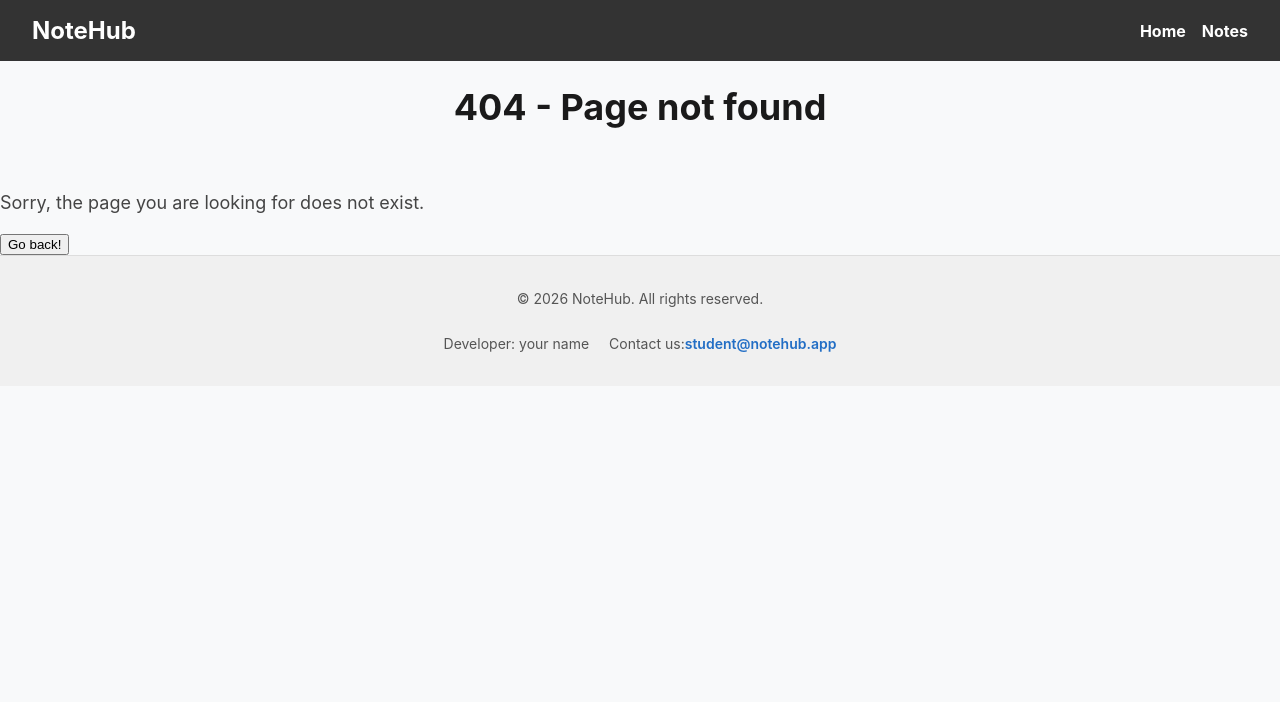
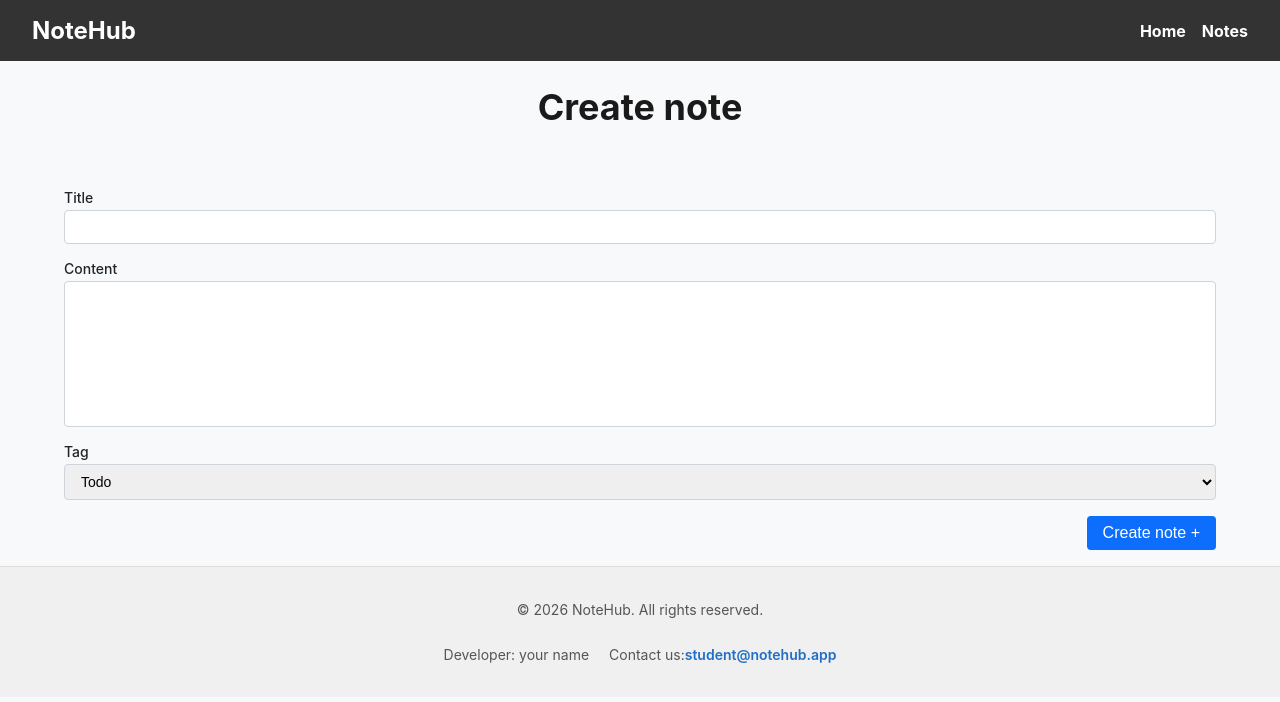
Before and after one commit to hannamuzychuk/08-zustand, a Next.js app: page /notes/action/create in a window 1280 px wide. Before the commit this address had no page. Shown: the top 702 px of the page. Built offline with nearby package versions, Linux system fonts and the light colour scheme; no server answers.

Commit message:
create Notehub

```diff
--- a/app/layout.tsx
+++ b/app/layout.tsx
@@ -1,23 +1,46 @@
 import type { Metadata } from "next";
-import { Geist, Geist_Mono } from "next/font/google";
+// import { Geist, Geist_Mono } from "next/font/google";
+import { Roboto } from 'next/font/google';
 import "./globals.css";
 import Header from "@/components/Header/Header";
 import Footer from "@/components/Footer/Footer";
 import TanStackProvider from "@/components/TanStackProvider/TanStackProvider";
 
-const geistSans = Geist({
-  variable: "--font-geist-sans",
-  subsets: ["latin"],
-});
+// const geistSans = Geist({
+//   variable: "--font-geist-sans",
+//   subsets: ["latin"],
+// });
 
-const geistMono = Geist_Mono({
-  variable: "--font-geist-mono",
-  subsets: ["latin"],
+// const geistMono = Geist_Mono({
+//   variable: "--font-geist-mono",
+//   subsets: ["latin"],
+// });
+
+const roboto = Roboto({
+  subsets: ['latin'],
+  weight: ['400', '700'],
+  variable: '--font-roboto',
+  display: 'swap',
 });
 
 export const metadata: Metadata = {
-  title: "Create Next App",
-  description: "Generated by create next app",
+  title: "NoteHub - Smart Note Managment App",
+  description: "NoteHub is a modern note managment application build with Next.js. Create, filter and manage your notes efficiently.",
+  openGraph: {
+    type: "website",
+    url: "",
+    title: "NoteHub - Smart Note Managment App",
+  description: "NoteHub is a modern note managment application build with Next.js. Create, filter and manage your notes efficiently.",
+    siteName: "NoteHub",
+    images: [
+      {
+        url: "https://ac.goit.global/fullstack/react/notehub-og-meta.jpg",
+        width: "1200",
+        height: "630",
+        alt: "NoteHub Page Preview",
+        }
+      ]
+  }
 };
 
 export default function RootLayout({
@@ -29,7 +52,7 @@ export default function RootLayout({
 }>) {
   return (
     <html lang="en">
-      <body className={`${geistSans.variable} ${geistMono.variable}`}>
+      <body className={`${roboto.variable} ${roboto.variable}`}>
         <TanStackProvider>
           <Header />
           <main>{children}</main>
--- a/app/not-found.tsx
+++ b/app/not-found.tsx
@@ -1,6 +1,26 @@
 "use client";
+import { Metadata } from "next";
 import css from "./page.module.css";
 import { useRouter } from "next/navigation";
+
+export const metadata: Metadata = {
+  title: "404 - Page Not Found",
+  description: "The page you ale looking for does not exist un the NoteHun application.",
+ openGraph: {
+    title: "404 - Page Not Found",
+    description: "The page you ale looking for does not exist un the NoteHun application.",
+    url: "",
+
+    images: [
+      {
+        url: "https://ac.goit.global/fullstack/react/notehub-og-meta.jpg",
+        width: "1200",
+        height: "630",
+        alt: "NoteHub 404 Not Found",
+        }
+      ]
+  }
+}
 
 export default function NotFound() {
   const router = useRouter();
--- /dev/null
+++ b/app/notes/action/create/CreateNote.module.css
@@ -0,0 +1,18 @@
+.main {
+    flex: 1;
+}
+
+.container {
+    width: 90%;
+    max-width: 1280px;
+    margin: 0px auto;
+    padding: 0 16px 16px;
+}
+
+.title {
+    font-size: 36px;
+    font-weight: 700;
+    color: #1a1a1a;
+    margin-bottom: 60px;
+    text-align: center;
+}
--- /dev/null
+++ b/app/notes/action/create/page.tsx
@@ -0,0 +1,32 @@
+import NoteForm from '@/components/NoteForm/NoteForm';
+import css from './CreateNote.module.css';
+import { Metadata } from 'next';
+
+export const metadata: Metadata = {
+    title: "Create Note | NoteHub",
+    description: "Create a new note in NoteHub. Add title, content and category to organize your ideas or plans.",
+    openGraph: {
+    title: "Create Note | NoteHub",
+    description: "Create a new note in NoteHub. Add title, content and category to organize your ideas or plans.",
+        url: "",
+    images: [
+        {
+           url: "https://ac.goit.global/fullstack/react/notehub-og-meta.jpg",
+          width: 1200,
+          height: 630,
+          alt: "Create new note",
+        }
+      ]
+    }
+}
+
+export default function CreateNote() {
+    return (
+        <main className={css.main}>
+  <div className={css.container}>
+    <h1 className={css.title}>Create note</h1>
+	  <NoteForm />
+  </div>
+</main>
+    )
+}
--- a/components/NoteForm/NoteForm.tsx
+++ b/components/NoteForm/NoteForm.tsx
@@ -1,89 +1,87 @@
-import { Formik, Form, Field, ErrorMessage } from "formik";
-import { useMutation, useQueryClient } from "@tanstack/react-query";
-import * as Yup from "yup";
-import type { NoteTag } from "../../types/note";
-import { createNote } from "../../lib/api";
+'use client'
+import { useRouter } from "next/navigation";
+// import { Formik, Form, Field, ErrorMessage } from "formik";
+// import { useMutation, useQueryClient } from "@tanstack/react-query";
+// import * as Yup from "yup";
+// import type { NoteTag } from "../../types/note";
+// import { createNote } from "../../lib/api";
 import css from "./NoteForm.module.css";
+import { useNoteStore } from "@/lib/store/noteStore";
+import { NoteTag } from "@/types/note";
+import { createNote } from "@/lib/api";
 
 interface NoteFormProps {
-  onClose: () => void;
+ formAction?: (formData: FormData) => void | Promise<void>;
 }
+export default function NoteForm({ formAction }: NoteFormProps) {
+  const router = useRouter();
+  const { draft, setDraft, clearDraft } = useNoteStore();
 
-interface NoteFormValues {
-  title: string;
-  content: string;
-  tag: NoteTag;
-}
+  const handleSubmit = async (formData: FormData) => {
+    const newNote = {
+      title: formData.get("title") as string,
+      content: formData.get("content") as string,
+      tag: formData.get("tag") as NoteTag,
+    }
+    await createNote(newNote);
 
-const Schema = Yup.object({
-  title: Yup.string().min(3).max(50).required("Title is Required"),
-  content: Yup.string().max(500),
-  tag: Yup.string()
-    .oneOf(["Todo", "Work", "Personal", "Meeting", "Shopping"])
-    .required("Tag is required"),
-});
-
-export default function NoteForm({ onClose }: NoteFormProps) {
-  const queryClient = useQueryClient();
-
-  const mutation = useMutation({
-    mutationFn: createNote,
-    onSuccess: () => {
-      queryClient.invalidateQueries({ queryKey: ["notes"] });
-      onClose();
-    },
-  });
+    clearDraft();
+    router.back();
+  };
 
   return (
-    <Formik<NoteFormValues>
-      initialValues={{ title: "", content: "", tag: "Todo" }}
-      validationSchema={Schema}
-      onSubmit={(values) => mutation.mutate(values)}
-    >
-      <Form className={css.form}>
+
+      <form action={handleSubmit} className={css.form}>
         <div className={css.formGroup}>
           <label htmlFor="title">Title</label>
-          <Field id="title" type="text" name="title" className={css.input} />
-          <ErrorMessage name="title" component="span" className={css.error} />
+        <input id="title" type="text" name="title" value={draft.title}
+         onChange={(e) => setDraft({...draft, title: e.target.value})} required className={css.input} />
+
         </div>
 
         <div className={css.formGroup}>
           <label htmlFor="content">Content</label>
-          <Field
-            as="textarea"
+          <textarea
             id="content"
-            name="content"
-            rows={8}
+          name="content"
+          value={draft.content}
+          onChange={(e) =>
+            setDraft({ ...draft, content: e.target.value })
+          }
+          rows={8}
+          required
             className={css.textarea}
           />
-          <ErrorMessage name="content" component="span" className={css.error} />
         </div>
 
         <div className={css.formGroup}>
           <label htmlFor="tag">Tag</label>
-          <Field id="tag" name="tag" as="select" className={css.select}>
+        <select
+          id="tag"
+          name="tag"
+          value={draft.tag}
+          onChange={(e) =>
+            setDraft({ tag: e.target.value as NoteTag})
+          }
+          required
+          className={css.select}>
             <option value="Todo">Todo</option>
             <option value="Work">Work</option>
             <option value="Personal">Personal</option>
             <option value="Meeting">Meeting</option>
             <option value="Shopping">Shopping</option>
-          </Field>
-          <ErrorMessage name="tag" component="span" className={css.error} />
+          </select>
         </div>
 
         <div className={css.actions}>
-          <button type="button" className={css.cancelButton} onClick={onClose}>
-            Cancel
-          </button>
+
           <button
             type="submit"
             className={css.submitButton}
-            disabled={mutation.isPending}
           >
-            Create note
+            Create note +
           </button>
         </div>
-      </Form>
-    </Formik>
+      </form>
   );
 }
--- /dev/null
+++ b/lib/store/noteStore.ts
@@ -0,0 +1,37 @@
+import { NoteTag } from "@/types/note";
+import { create } from "zustand";
+import { persist } from "zustand/middleware";
+
+export interface DraftNote {
+    title: string;
+    content: string;
+    tag: NoteTag;
+}
+
+const initialDraft: DraftNote = {
+  title: '',
+  content: '',
+  tag: 'Todo',
+};
+
+interface NoteStore {
+    draft: DraftNote;
+    setDraft: (note: Partial<DraftNote>) => void;
+    clearDraft: () => void;
+}
+
+export const useNoteStore = create<NoteStore>()(
+    persist(
+        (set) => ({
+            draft: initialDraft,
+            setDraft: (partial) => set((state) => ({
+                draft: {
+                    ...state.draft,
+                    ...partial,
+                },
+            })),
+            clearDraft: () => set({draft: initialDraft}),
+        }),
+        {name: "note-draft", partialize: (state) => ({draft: state.draft})},
+    ),
+)
--- a/package.json
+++ b/package.json
@@ -18,7 +18,8 @@
     "react-hot-toast": "^2.6.0",
     "react-paginate": "^8.3.0",
     "use-debounce": "^10.1.0",
-    "yup": "^1.7.1"
+    "yup": "^1.7.1",
+    "zustand": "^5.0.11"
   },
   "devDependencies": {
     "@types/node": "^20",
```
Also changed, not shown: app/notes/[id]/page.tsx (+26 -2 lines), app/notes/filter/[...slug]/page.tsx (+30 -0 lines), 1 other file (tests, documents, lock files or other folders).
